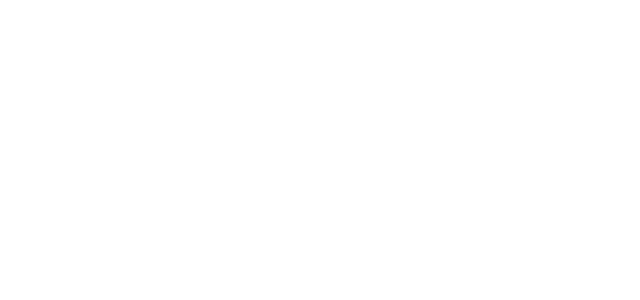
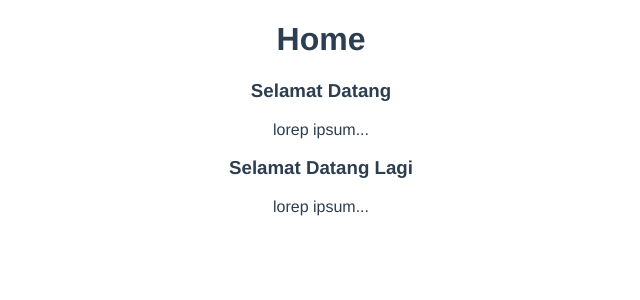
Before and after one commit to KonferensiHantuProject/bone-blog, a Vue app: page /second in a window 1280 px wide. Before the commit this address had no page. Shown: the top 300 px of the page, without its empty margins (319-959 px from the left). Built offline with nearby package versions, Linux system fonts and the light colour scheme.

Commit message:
Adding Posts and Props

```diff
--- /dev/null
+++ b/src/components/PostList.vue
@@ -0,0 +1,25 @@
+<template>
+  <div class="post-list">
+    <div v-for="post in posts" :key="post.id">
+        <SinglePost :post="post" />
+    </div>
+  </div>
+</template>
+
+<script>
+import SinglePost from './SinglePost.vue'
+
+export default {
+    props: ['posts'],
+    components: {
+        SinglePost
+    },
+    setup(props) {
+        console.log(props.posts)
+    },
+}
+</script>
+
+<style>
+
+</style>
--- /dev/null
+++ b/src/components/SinglePost.vue
@@ -0,0 +1,27 @@
+<template>
+    <div class="post">
+        <h3>{{ post.title }}</h3>
+        <p>{{ snippet }}</p>
+    </div>
+</template>
+
+<script>
+import { computed } from '@vue/runtime-core'
+
+export default {
+    props: ['post'],
+    setup(props) {
+        const snippet = computed(() => {
+            return props.post.body.substring(0, 11) + '...'
+        })
+
+        return {
+            snippet
+        }
+    }
+}
+</script>
+
+<style>
+
+</style>
--- a/src/router/index.js
+++ b/src/router/index.js
@@ -1,11 +1,17 @@
 import { createRouter, createWebHistory } from 'vue-router'
 import Home from '../views/Home.vue'
+import SecondHome from '../views/SecondHome.vue'
 
 const routes = [
   {
     path: '/',
     name: 'Home',
     component: Home
+  },
+  {
+    path: '/second',
+    name: 'Second Home',
+    component: SecondHome
   }
 ]
 
--- /dev/null
+++ b/src/views/SecondHome.vue
@@ -0,0 +1,32 @@
+<template>
+    <div class="home">
+        <h1>Home</h1>
+        <PostList :posts="posts" />
+    </div>
+</template>
+
+<script>
+import { ref } from '@vue/reactivity'
+import PostList from '../components/PostList.vue'
+
+export default {
+    name: 'Home Second',
+    components: {
+        PostList
+    },
+    setup() {
+        const posts = ref([
+            { title: 'Selamat Datang', body: 'lorep ipsum dolor lorep ipsum dolor lorep ipsum dolor lorep ipsum dolor lorep ipsum dolor lorep ipsum dolor lorep ipsum dolor lorep ipsum dolor lorep ipsum dolor lorep ipsum dolor lorep ipsum dolor lorep ipsum dolor lorep ipsum dolor lorep ipsum dolor lorep ipsum dolor lorep ipsum dolor lorep ipsum dolor lorep ipsum dolor lorep ipsum dolor lorep ipsum dolor', id: 1},
+            { title: 'Selamat Datang Lagi', body: 'lorep ipsum dolor number two', id: 2},
+        ])
+
+        return {
+            posts
+        }
+    }
+}
+</script>
+
+<style>
+
+</style>
```
